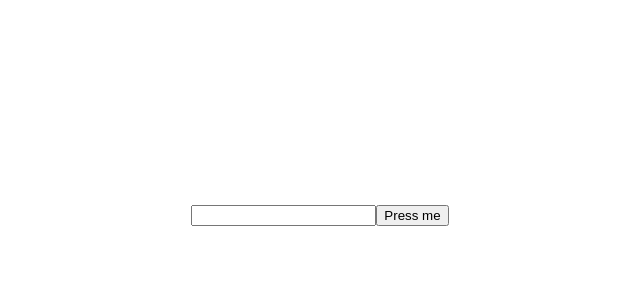
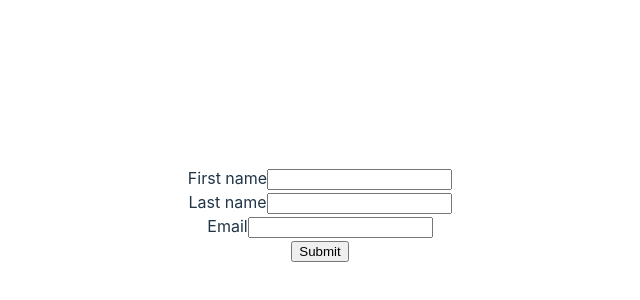
Before and after one commit to Tonyson8245/react-with-spring-boot3, a React (Vite) app in the folder react/myapp/: page / in a window 1280 px wide. Shown: the part 186-486 px from the top of the page, without its empty margins (320-960 px from the left). Built offline with nearby package versions, Linux system fonts and the light colour scheme.

Commit message:
example for Form2

```diff
--- a/react/myapp/src/components/MyForm.jsx
+++ b/react/myapp/src/components/MyForm.jsx
@@ -1,22 +1,45 @@
 import { useState } from "react";
 
 function MyForm() {
-  const [text, setText] = useState("");
+  const [user, setUser] = useState({ firstName: "", lastName: "", email: "" });
 
-  // 입력 요소의 내용이 변경 되면 값을 상태에 저장
   const handleChange = (event) => {
-    setText(event.target.value);
+    setUser({ ...user, [event.target.name]: event.target.value });
   };
 
   const handleSubmit = (event) => {
-    alert(`You typed: ${text}`);
+    alert(`Hello ${user.firstName} ${user.lastName}!`);
     event.preventDefault();
   };
 
   return (
     <form onSubmit={handleSubmit}>
-      <input type="text" onChange={handleChange} value={text} />
-      <input type="submit" value="Press me" />
+      <labe>First name</labe>
+      <input
+        type="text"
+        name="firstName"
+        value={user.firstName}
+        onChange={handleChange}
+      />
+      <br />
+      <label>Last name</label>
+      <input
+        type="text"
+        name="lastName"
+        value={user.lastName}
+        onChange={handleChange}
+      />
+      <br />
+      <label>Email</label>
+      <input
+        type="email"
+        name="email"
+        value={user.email}
+        onChange={handleChange}
+      />
+      <br />
+      <input type="submit" value="Submit" />
+      <br />
     </form>
   );
 }
```
